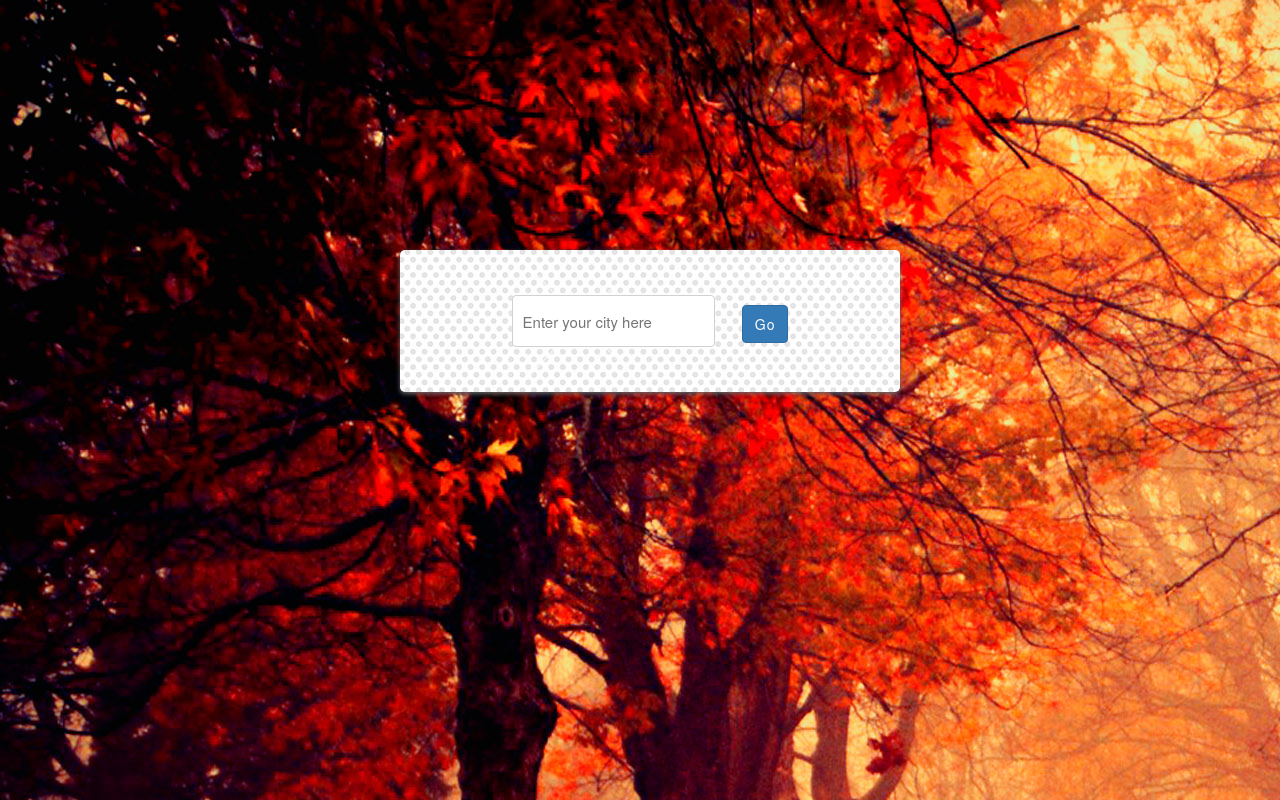
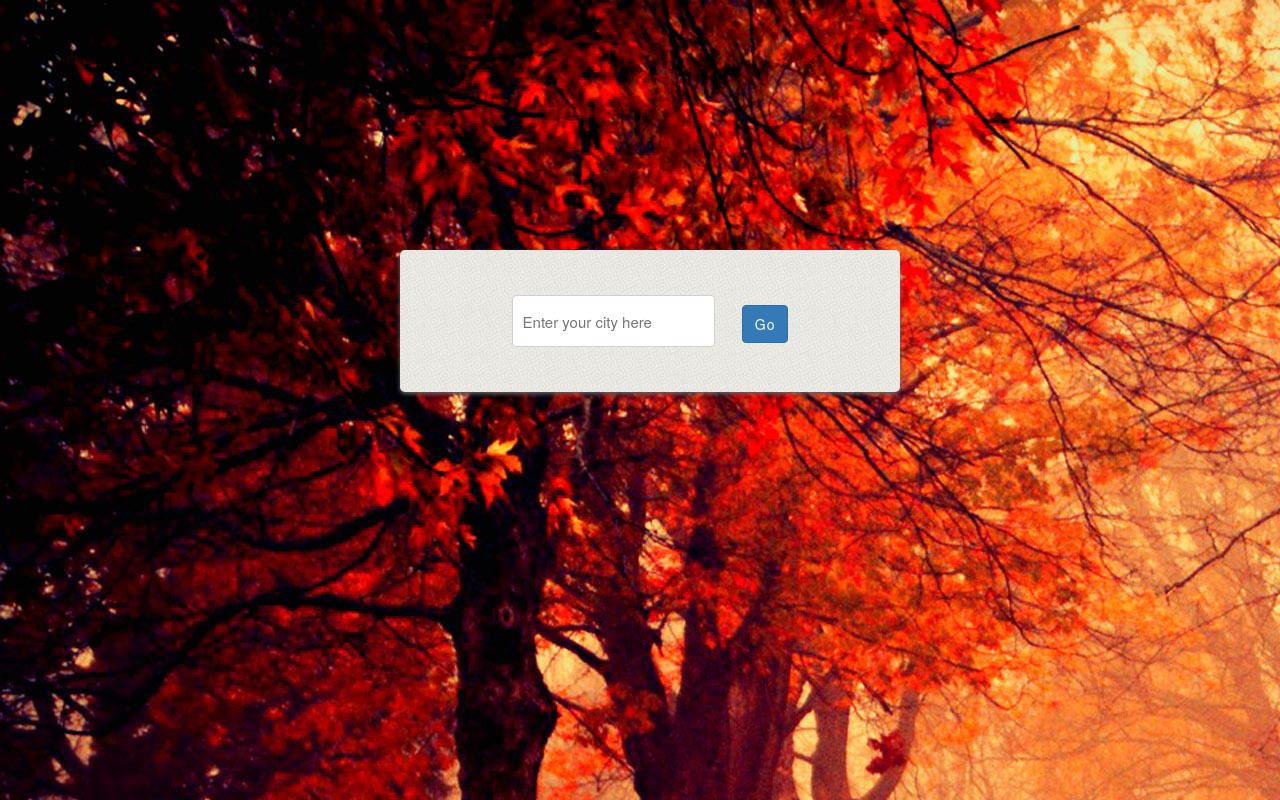
Before and after one commit to mebble/Trimodulo_City, a plain HTML site: page index.html in a window 1280 px wide. Drawn offline with Linux system fonts and the light colour scheme.

Commit message:
Changed search box background image

```diff
--- a/index.html
+++ b/index.html
@@ -12,8 +12,8 @@
     		}
     		#search-box {
     			background-color: #e6e6e6;
-    			background-image: url("src/images/search-background.jpg");
-    			background-position: -10px;
+    			background-image: url("src/images/waves.png");
+    			background-position: -20px;
     			border-radius: 5px;
     			padding: 20px 20px;
     			width: 100%;
```
Also changed, not shown: src/images/search-background.jpg (deleted), src/images/waves.png (added).
